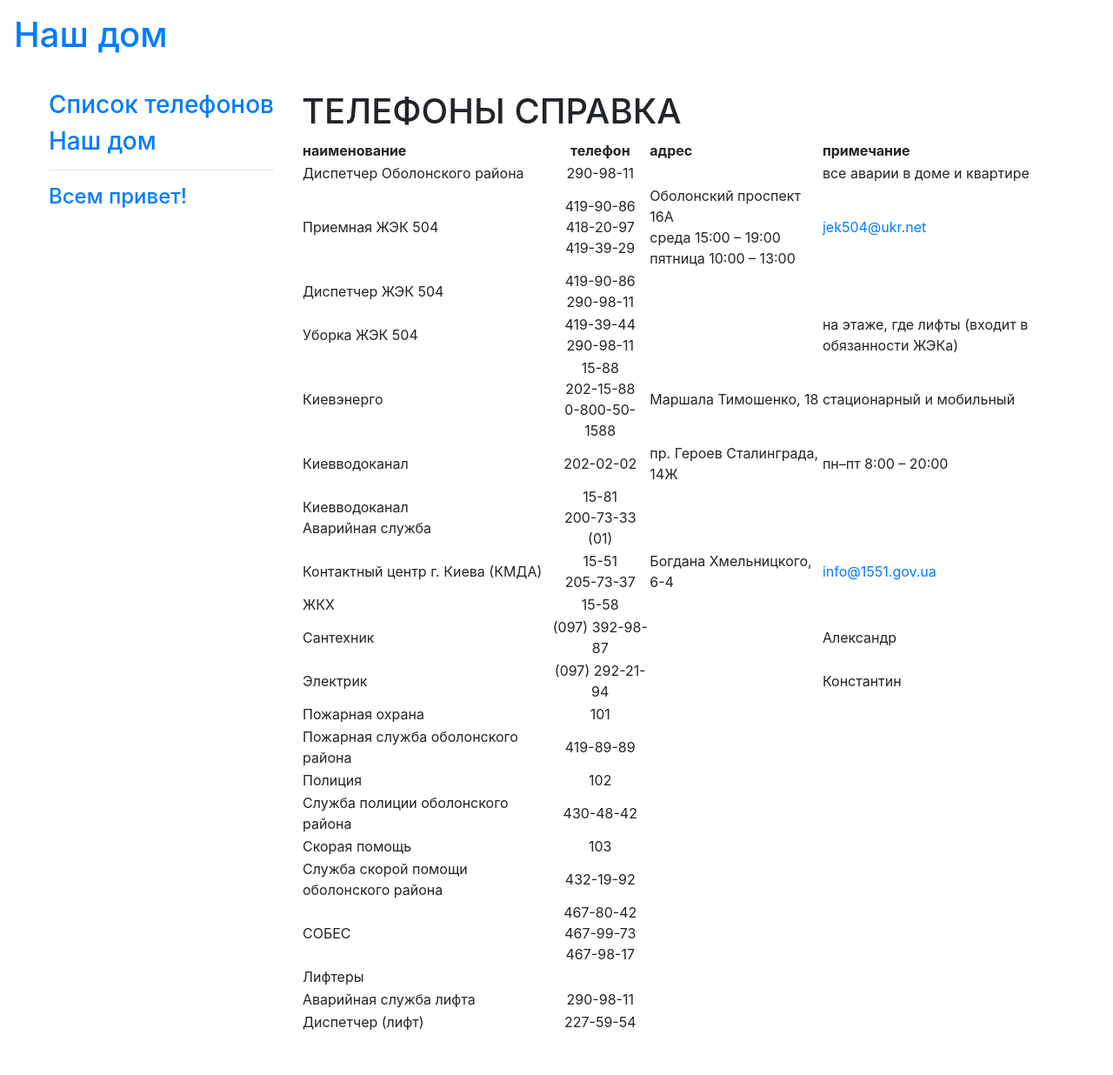
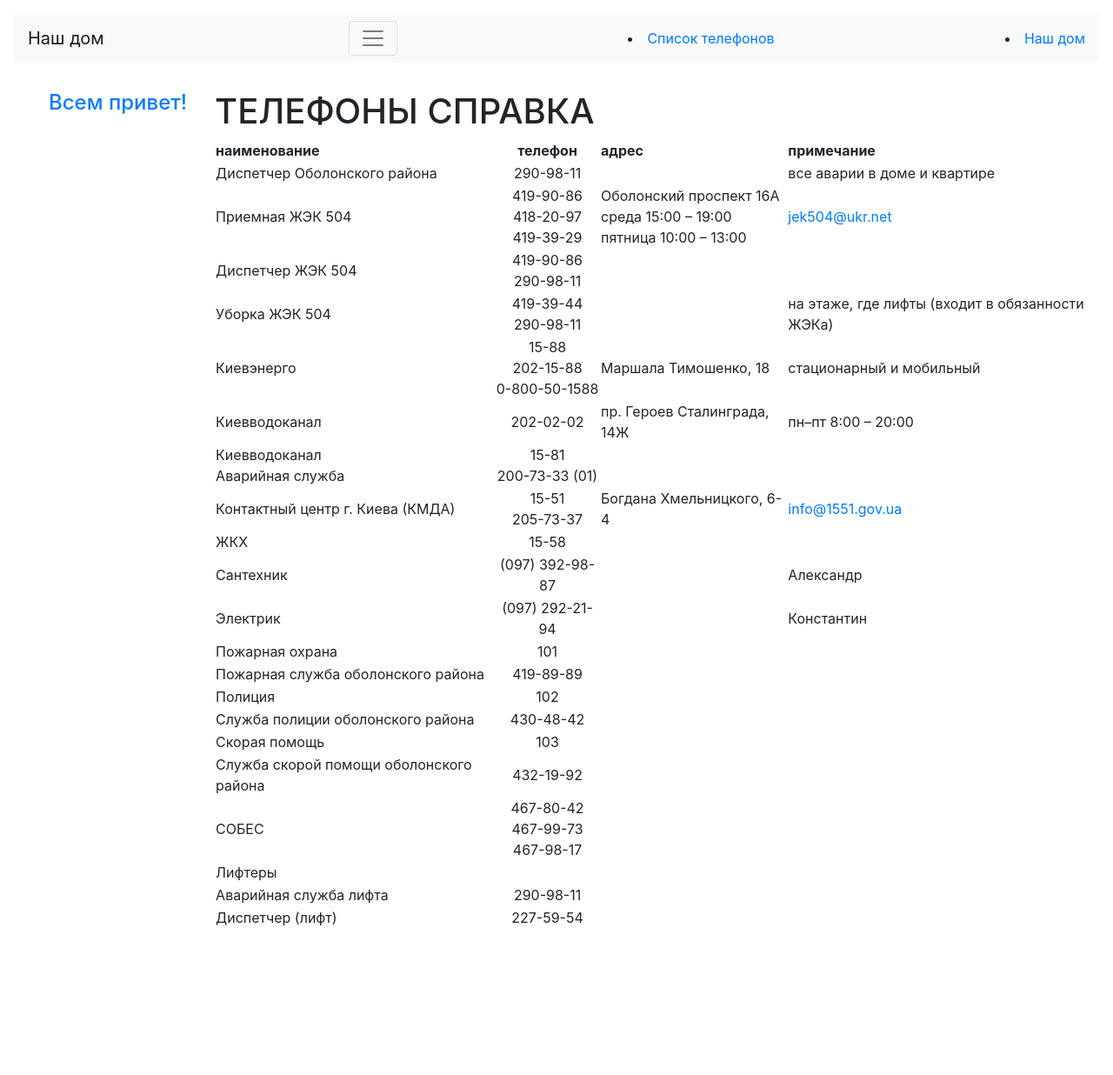
Before and after one commit to heroes-kiev/16b, a Jekyll site: the page built from phones.md, in a window 1280 px wide. Shown: the whole page at 87% size. Built offline with Jekyll 4.4.1, drawn with Linux system fonts in a browser that asks for light colours; after the commit the page ends 1116 px from its top, so only the background shows below that.

Commit message:
add navbar

```diff
--- a/_layouts/default.html
+++ b/_layouts/default.html
@@ -12,22 +12,29 @@
   <body>
     <div id="layout">
       <header>
-        <h1>
-          <a href="/">
-	        {{ site.title }}
-	      </a>
-        </h1>
+        <nav class="navbar navbar-light bg-light">
+          <a class="navbar-brand" href="/">{{ site.title }}</a>
+          <button class="navbar-toggler" type="button" data-toggle="collapse" data-target="#navbarSupportedContent" aria-controls="navbarSupportedContent" aria-expanded="false" aria-label="Toggle navigation">
+            <span class="navbar-toggler-icon"></span>
+          </button>
+
+          <div class="collapse navbar-collapse" id="navbarSupportedContent">
+            <ul class="navbar-nav mr-auto">
+            </ul>
+          </div>
+
+          {% for page in site.pages %}
+            <li class="nav-item">
+              <a href="{{page.url}}">
+                {{page.title}}
+              </a>
+            </li>
+          {% endfor %}
+
+        </nav>
       </header>
       <nav>
         <ul>
-          {% for page in site.pages %}
-            <div class="item">
-              <a href="{{page.url}}">
-                <h3>{{page.title}}</h3>
-              </a>
-            </div>
-          {% endfor %}
-          <hr>
           {% for page in site.posts %}
             <div class="item">
               <a href="{{page.url}}">
```
